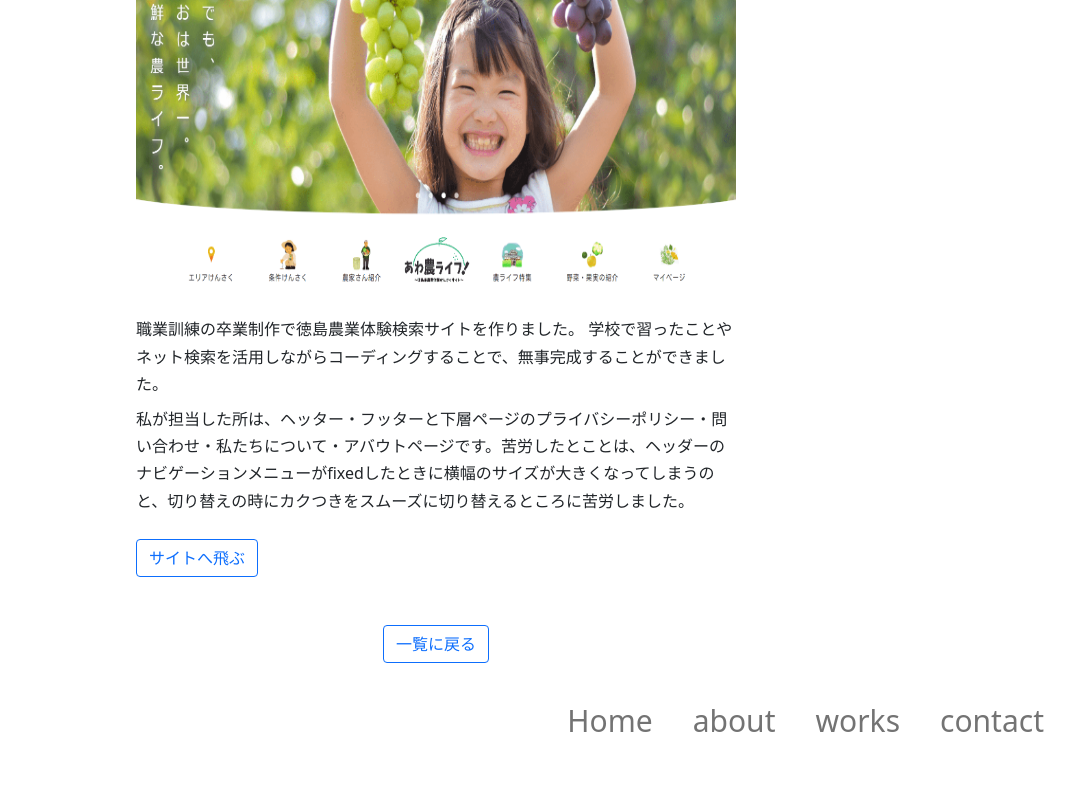
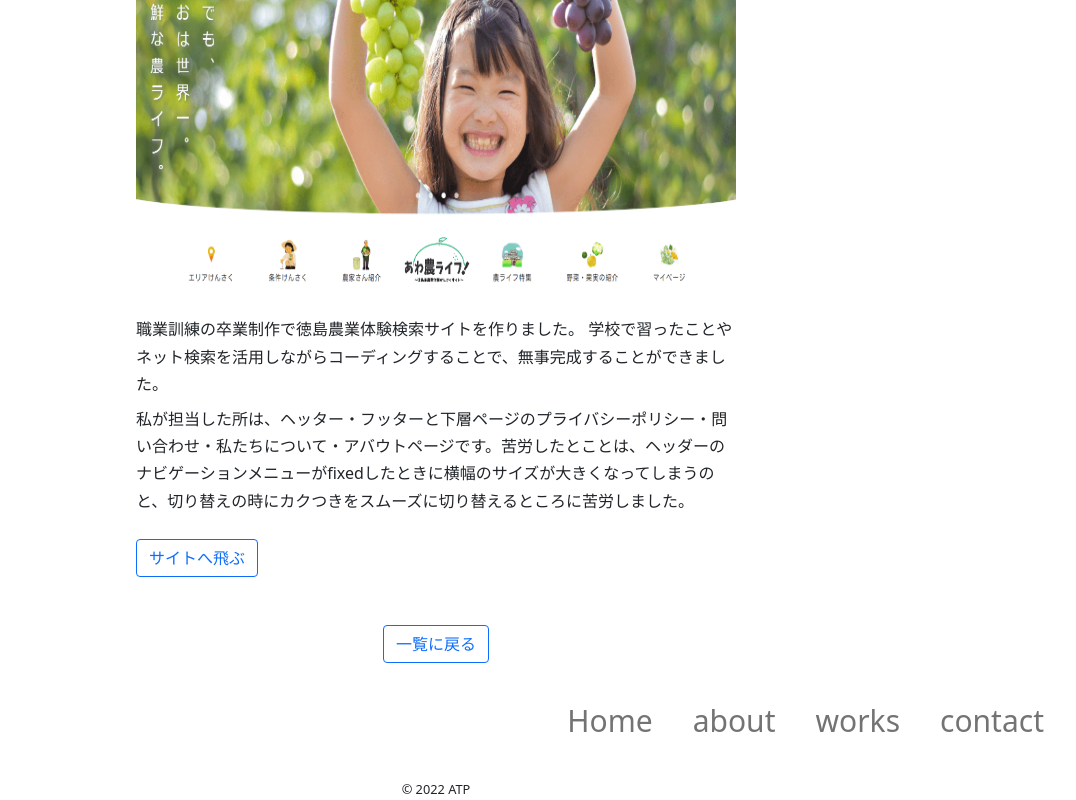
Before and after one commit to pakurikin/portfolio, a plain HTML site: page works-sub3.html in a window 1280 px wide. Shown: the part 446-1246 px from the top of the page, 204-1280 px from the left. Before the commit the page ends 1225 px from the top, so only its background shows below. Drawn offline with nearby package versions, Linux system fonts and the light colour scheme.

Commit message:
Update works-sub3.html
コピーライトを追加しました

```diff
--- a/works-sub3.html
+++ b/works-sub3.html
@@ -117,6 +117,8 @@
                 </ul>
             </div>
         </nav>
+
+        <small class="text-center d-block">&copy; 2022 ATP</small>
     </footer>
 
     <!-- Bootatrap js-->
```
